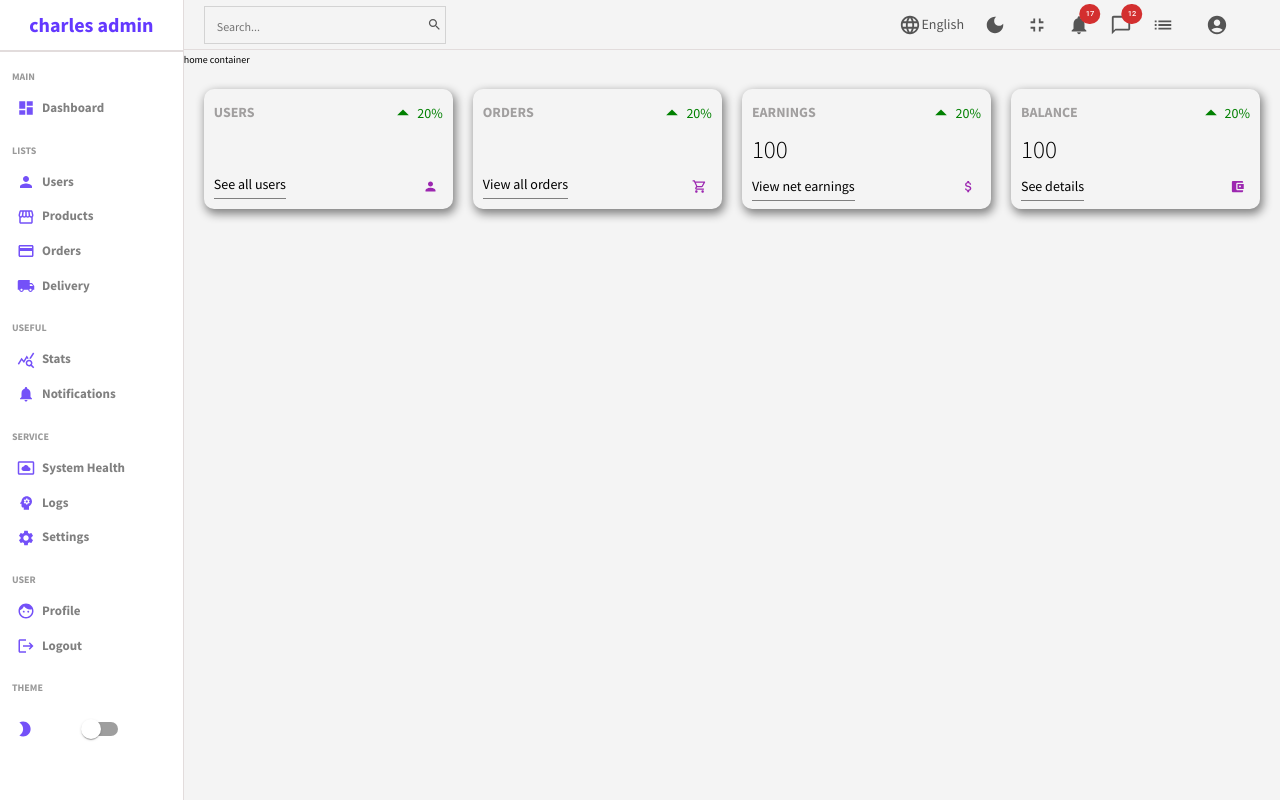
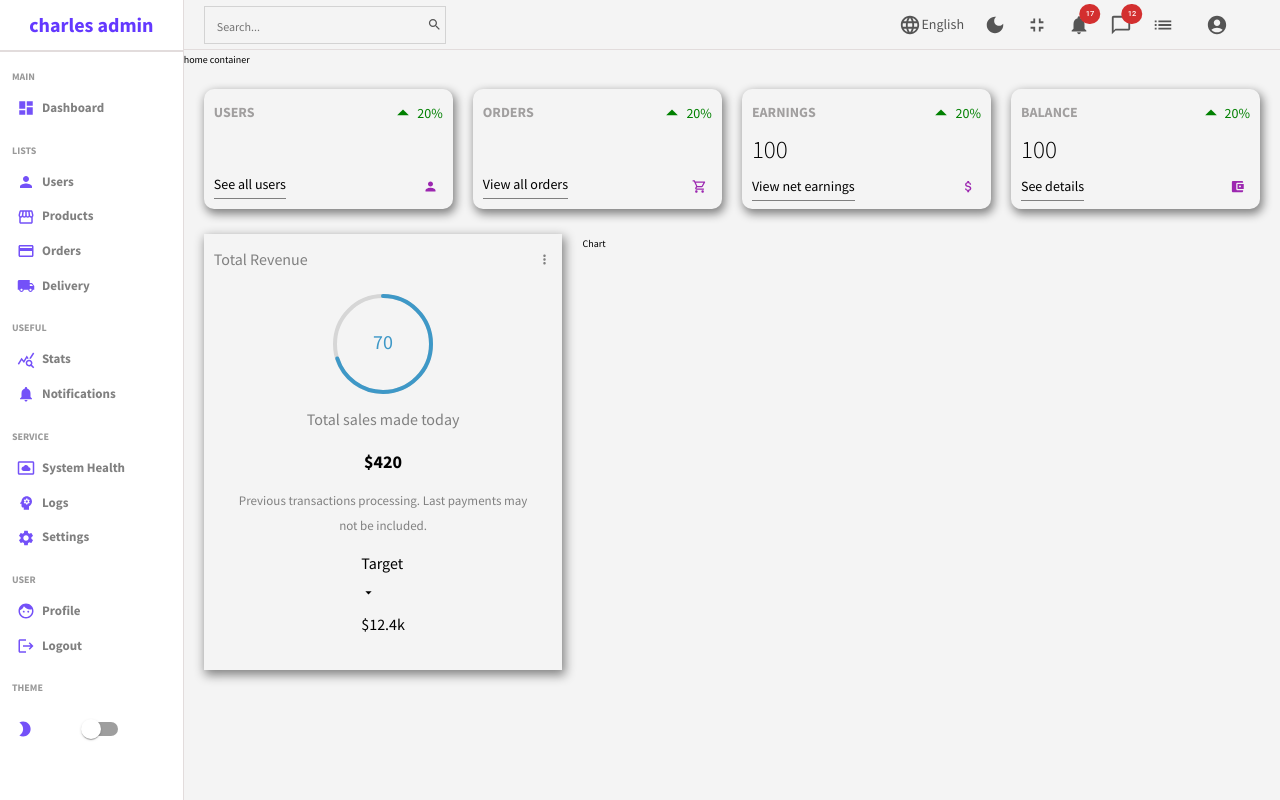
Before and after one commit to c0basi/ecommerce, a React (Create React App) app in the folder admin-panel/: page / in a window 1280 px wide. Built offline with nearby package versions, Linux system fonts and the light colour scheme.

Commit message:
added featured chart component

```diff
--- a/admin-panel/package.json
+++ b/admin-panel/package.json
@@ -15,6 +15,7 @@
     "@types/react": "^18.0.3",
     "@types/react-dom": "^18.0.0",
     "react": "^18.0.0",
+    "react-circular-progressbar": "^2.0.4",
     "react-dom": "^18.0.0",
     "react-router-dom": "^6.3.0",
     "react-scripts": "5.0.1",
--- /dev/null
+++ b/admin-panel/src/components/charts/Chart.scss
@@ -0,0 +1,3 @@
+.chart {
+	flex: 4;
+}
--- /dev/null
+++ b/admin-panel/src/components/charts/Chart.tsx
@@ -0,0 +1,8 @@
+import React from 'react';
+import './Chart.scss';
+
+const Chart = () => {
+	return <div className="chart">Chart</div>;
+};
+
+export default Chart;
--- /dev/null
+++ b/admin-panel/src/components/featured/Featured.scss
@@ -0,0 +1,47 @@
+.featured {
+	flex: 2;
+	box-shadow: 2px 4px 10px 1px rgba(0, 0, 0, 0.47);
+	padding: 1rem;
+
+	&__top {
+		display: flex;
+		align-items: center;
+		justify-content: space-between;
+		color: gray;
+
+		.title {
+			font-size: 1.6rem;
+			font-weight: 500;
+		}
+	}
+	&__bottom {
+		display: flex;
+		flex-direction: column;
+		justify-content: center;
+		align-items: center;
+		padding: 2rem;
+		gap: 1rem;
+		font-size: 1.6rem;
+
+		&--chart {
+			width: 10rem;
+			height: 10rem;
+		}
+
+		&--title {
+			font-weight: 500;
+			color: gray;
+		}
+
+		&--amount {
+			font-size: 1.8rem;
+			font-weight: bold;
+		}
+
+		&--desc {
+			font-size: 1.3rem;
+			color: gray;
+			text-align: center;
+		}
+	}
+}
--- /dev/null
+++ b/admin-panel/src/components/featured/Featured.tsx
@@ -0,0 +1,39 @@
+import React from 'react';
+import { CircularProgressbar } from 'react-circular-progressbar';
+import 'react-circular-progressbar/dist/styles.css';
+import ArrowDropDownIcon from '@mui/icons-material/ArrowDropDown';
+import './Featured.scss';
+
+import MoreVertIcon from '@mui/icons-material/MoreVert';
+const Featured = () => {
+	return (
+		<div className="featured">
+			<div className="featured__top">
+				<h1 className="title">Total Revenue</h1>
+				<MoreVertIcon />
+			</div>
+			<div className="featured__bottom">
+				<div className="featured__bottom--chart">
+					<CircularProgressbar value={70} text="70" strokeWidth={4} />
+				</div>
+				<p className="featured__bottom--title">Total sales made today</p>
+				<p className="featured__bottom--amount">$420</p>
+				<p className="featured__bottom--desc">
+					Previous transactions processing. Last payments may not be included.
+				</p>
+
+				<div className="featured__bottom--summary">
+					<div className="item">
+						<div className="itemTitle">Target</div>
+						<div className="itemResult">
+							<ArrowDropDownIcon />
+							<div className="resultAmount">$12.4k</div>
+						</div>
+					</div>
+				</div>
+			</div>
+		</div>
+	);
+};
+
+export default Featured;
--- a/admin-panel/src/pages/home/Home.scss
+++ b/admin-panel/src/pages/home/Home.scss
@@ -4,10 +4,14 @@
 	&__container {
 		flex: 6;
 
-		.widgets {
+		.widgets,
+		.charts {
 			padding: 2rem;
 			display: flex;
 			gap: 2rem;
 		}
+		.charts {
+			padding: 0.5rem 2rem;
+		}
 	}
 }
--- a/admin-panel/src/pages/home/Home.tsx
+++ b/admin-panel/src/pages/home/Home.tsx
@@ -5,6 +5,8 @@ import React, { useState, useEffect } from 'react';
 import Navbar from '../../components/navbar/Navbar';
 import Widget from '../../components/widget/Widget';
 import './Home.scss';
+import Featured from '../../components/featured/Featured';
+import Chart from '../../components/charts/Chart';
 
 const Home = () => {
 	const [isDesktop, setDesktop] = useState(window.innerWidth > 650);
@@ -37,6 +39,10 @@ const Home = () => {
 					<Widget type="earnings" />
 					<Widget type="balance" />
 				</div>
+				<div className="charts">
+					<Featured />
+					<Chart />
+				</div>
 			</div>
 		</div>
 	);
```
Also changed, not shown: 1 other file (tests, documents, lock files or other folders).
